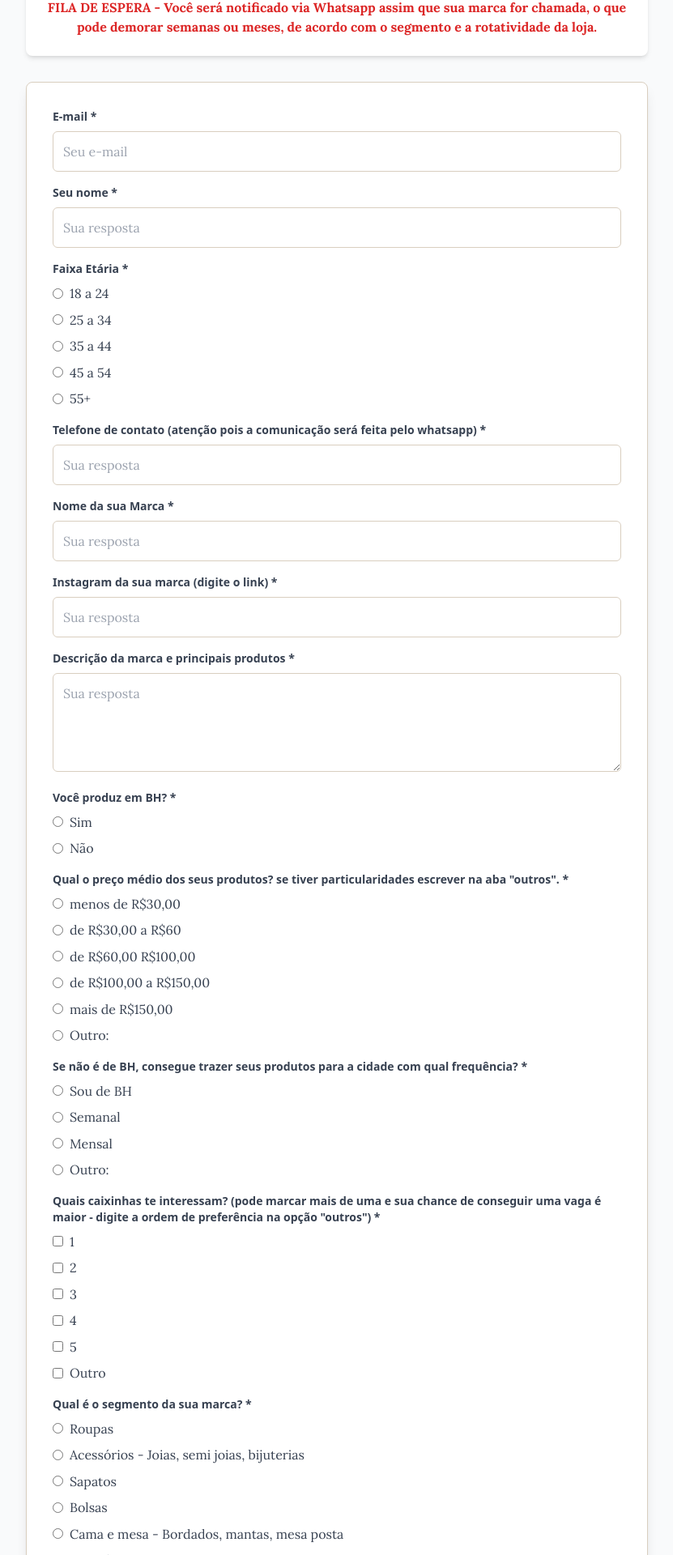
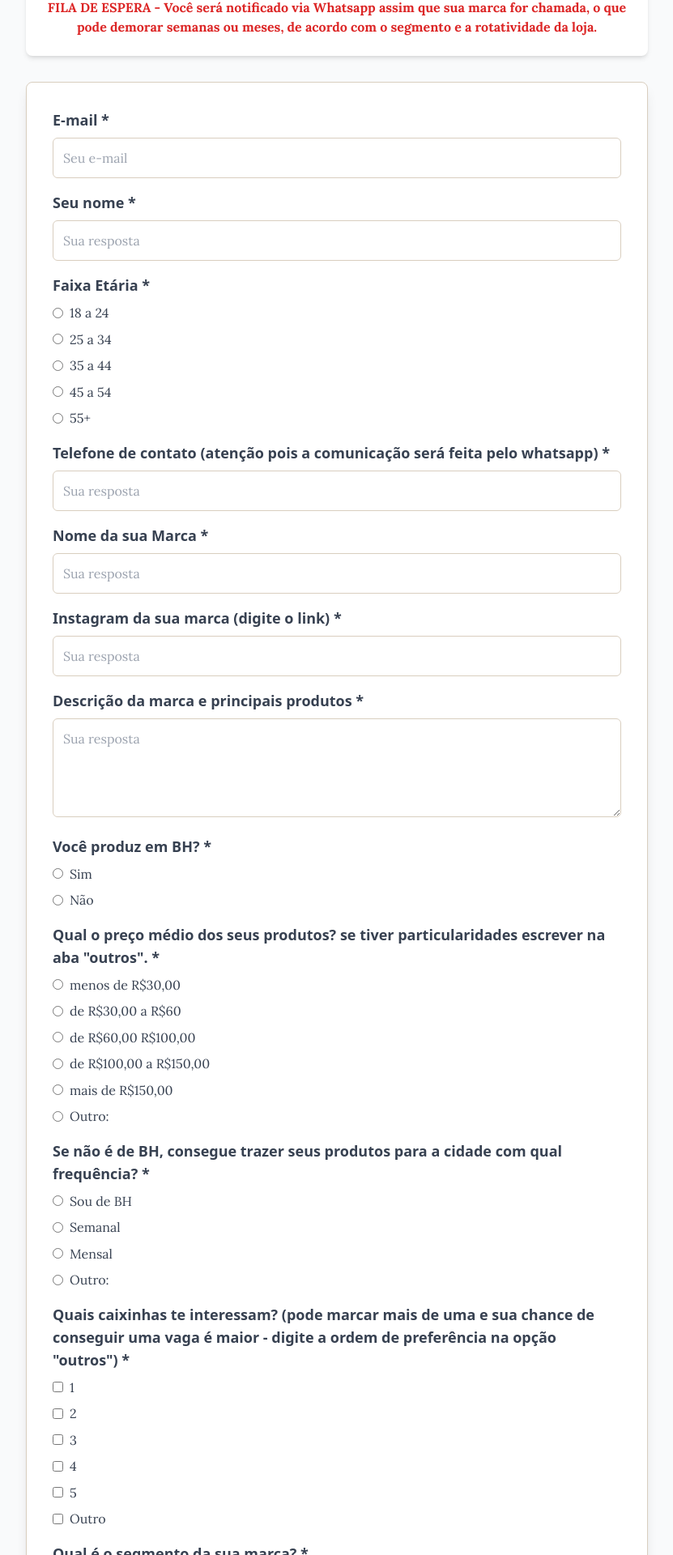
Before and after one commit to hugowenner/furdunco, a React (Create React App) app: page /inscricao in a window 1280 px wide. Shown: the part 1019-2939 px from the top of the page at 81% size, without its empty margins (224-1055 px from the left). Built offline with nearby package versions, Linux system fonts and the light colour scheme.

Commit message:
Alterado o tamanho da fonte na pagina dos formularios

```diff
--- a/src/pages/InscricaoPage.js
+++ b/src/pages/InscricaoPage.js
@@ -172,21 +172,21 @@ export default function InscricaoPage() {
 
                   {/* E-mail */}
                   <div className="mb-4">
-                    <label htmlFor="email" className="block text-gray-700 text-sm font-bold mb-2">E-mail *</label>
+                    <label htmlFor="email" className="block text-gray-700 text-lg font-bold mb-2">E-mail *</label>
                     <input type="email" name="email" id="email" placeholder="Seu e-mail" value={formData.email} onChange={handleChange} required className={`w-full p-3 rounded-md border ${errosCampos.email ? 'border-red-500 focus:ring-red-500' : 'border-brown-200 focus:ring-brown-500'} focus:outline-none focus:ring-2 font-lora`} />
                     {errosCampos.email && <p className="text-red-500 text-sm mt-1 font-lora">{errosCampos.email}</p>}
                   </div>
 
                   {/* Nome */}
                   <div className="mb-4">
-                    <label htmlFor="nome" className="block text-gray-700 text-sm font-bold mb-2">Seu nome *</label>
+                    <label htmlFor="nome" className="block text-gray-700 text-lg font-bold mb-2">Seu nome *</label>
                     <input type="text" name="nome" id="nome" placeholder="Sua resposta" value={formData.nome} onChange={handleChange} required className={`w-full p-3 rounded-md border ${errosCampos.nome ? 'border-red-500 focus:ring-red-500' : 'border-brown-200 focus:ring-brown-500'} focus:outline-none focus:ring-2 font-lora`} />
                     {errosCampos.nome && <p className="text-red-500 text-sm mt-1 font-lora">{errosCampos.nome}</p>}
                   </div>
 
                   {/* Faixa Etária */}
                   <div className="mb-4">
-                    <label className="block text-gray-700 text-sm font-bold mb-2">Faixa Etária *</label>
+                    <label className="block text-gray-700 text-lg font-bold mb-2">Faixa Etária *</label>
                     {['18 a 24', '25 a 34', '35 a 44', '45 a 54', '55+'].map(age => (
                       <div key={age} className="mb-2">
                         <label className="inline-flex items-center">
@@ -208,35 +208,35 @@ export default function InscricaoPage() {
 
                   {/* Telefone de contato */}
                   <div className="mb-4">
-                    <label htmlFor="telefone" className="block text-gray-700 text-sm font-bold mb-2">Telefone de contato (atenção pois a comunicação será feita pelo whatsapp) *</label>
+                    <label htmlFor="telefone" className="block text-gray-700 text-lg font-bold mb-2">Telefone de contato (atenção pois a comunicação será feita pelo whatsapp) *</label>
                     <input type="tel" name="telefone" id="telefone" placeholder="Sua resposta" value={formData.telefone} onChange={handleChange} required className={`w-full p-3 rounded-md border ${errosCampos.telefone ? 'border-red-500 focus:ring-red-500' : 'border-brown-200 focus:ring-brown-500'} focus:outline-none focus:ring-2 font-lora`} />
                     {errosCampos.telefone && <p className="text-red-500 text-sm mt-1 font-lora">{errosCampos.telefone}</p>}
                   </div>
 
                   {/* Nome da sua Marca */}
                   <div className="mb-4">
-                    <label htmlFor="nome_marca" className="block text-gray-700 text-sm font-bold mb-2">Nome da sua Marca *</label>
+                    <label htmlFor="nome_marca" className="block text-gray-700 text-lg font-bold mb-2">Nome da sua Marca *</label>
                     <input type="text" name="nome_marca" id="nome_marca" placeholder="Sua resposta" value={formData.nome_marca} onChange={handleChange} required className={`w-full p-3 rounded-md border ${errosCampos.nome_marca ? 'border-red-500 focus:ring-red-500' : 'border-brown-200 focus:ring-brown-500'} focus:outline-none focus:ring-2 font-lora`} />
                     {errosCampos.nome_marca && <p className="text-red-500 text-sm mt-1 font-lora">{errosCampos.nome_marca}</p>}
                   </div>
 
                   {/* Instagram da sua marca */}
                   <div className="mb-4">
-                    <label htmlFor="instagram_marca" className="block text-gray-700 text-sm font-bold mb-2">Instagram da sua marca (digite o link) *</label>
+                    <label htmlFor="instagram_marca" className="block text-gray-700 text-lg font-bold mb-2">Instagram da sua marca (digite o link) *</label>
                     <input type="url" name="instagram_marca" id="instagram_marca" placeholder="Sua resposta" value={formData.instagram_marca} onChange={handleChange} required className={`w-full p-3 rounded-md border ${errosCampos.instagram_marca ? 'border-red-500 focus:ring-red-500' : 'border-brown-200 focus:ring-brown-500'} focus:outline-none focus:ring-2 font-lora`} />
                     {errosCampos.instagram_marca && <p className="text-red-500 text-sm mt-1 font-lora">{errosCampos.instagram_marca}</p>}
                   </div>
 
                   {/* Descrição da marca e principais produtos */}
                   <div className="mb-4">
-                    <label htmlFor="descricao_marca" className="block text-gray-700 text-sm font-bold mb-2">Descrição da marca e principais produtos *</label>
+                    <label htmlFor="descricao_marca" className="block text-gray-700 text-lg font-bold mb-2">Descrição da marca e principais produtos *</label>
                     <textarea name="descricao_marca" id="descricao_marca" placeholder="Sua resposta" value={formData.descricao_marca} onChange={handleChange} required rows="4" className={`w-full p-3 rounded-md border ${errosCampos.descricao_marca ? 'border-red-500 focus:ring-red-500' : 'border-brown-200 focus:ring-brown-500'} focus:outline-none focus:ring-2 font-lora`} />
                     {errosCampos.descricao_marca && <p className="text-red-500 text-sm mt-1 font-lora">{errosCampos.descricao_marca}</p>}
                   </div>
 
                   {/* Você produz em BH? */}
                   <div className="mb-4">
-                    <label className="block text-gray-700 text-sm font-bold mb-2">Você produz em BH? *</label>
+                    <label className="block text-gray-700 text-lg font-bold mb-2">Você produz em BH? *</label>
                     {['Sim', 'Não'].map(option => (
                       <div key={option} className="mb-2">
                         <label className="inline-flex items-center">
@@ -258,7 +258,7 @@ export default function InscricaoPage() {
 
                   {/* Qual o preço médio dos seus produtos? */}
                   <div className="mb-4">
-                    <label className="block text-gray-700 text-sm font-bold mb-2">Qual o preço médio dos seus produtos? se tiver particularidades escrever na aba "outros". *</label>
+                    <label className="block text-gray-700 text-lg font-bold mb-2">Qual o preço médio dos seus produtos? se tiver particularidades escrever na aba "outros". *</label>
                     {['menos de R$30,00', 'de R$30,00 a R$60', 'de R$60,00 R$100,00', 'de R$100,00 a R$150,00', 'mais de R$150,00', 'Outro:'].map(price => (
                       <div key={price} className="mb-2">
                         <label className="inline-flex items-center">
@@ -291,7 +291,7 @@ export default function InscricaoPage() {
 
                   {/* Se não é de BH, consegue trazer seus produtos para a cidade com qual frequência? */}
                   <div className="mb-4">
-                    <label className="block text-gray-700 text-sm font-bold mb-2">Se não é de BH, consegue trazer seus produtos para a cidade com qual frequência? *</label>
+                    <label className="block text-gray-700 text-lg font-bold mb-2">Se não é de BH, consegue trazer seus produtos para a cidade com qual frequência? *</label>
                     {['Sou de BH', 'Semanal', 'Mensal', 'Outro:'].map(freq => (
                       <div key={freq} className="mb-2">
                         <label className="inline-flex items-center">
@@ -324,7 +324,7 @@ export default function InscricaoPage() {
 
                   {/* Quais caixinhas te interessam? */}
                   <div className="mb-4">
-                    <label className="block text-gray-700 text-sm font-bold mb-2">Quais caixinhas te interessam? (pode marcar mais de uma e sua chance de conseguir uma vaga é maior - digite a ordem de preferência na opção "outros") *</label>
+                    <label className="block text-gray-700 text-lg font-bold mb-2">Quais caixinhas te interessam? (pode marcar mais de uma e sua chance de conseguir uma vaga é maior - digite a ordem de preferência na opção "outros") *</label>
                     {['1', '2', '3', '4', '5', 'Outro'].map(box => (
                       <div key={box} className="mb-2">
                         <label className="inline-flex items-center">
@@ -356,7 +356,7 @@ export default function InscricaoPage() {
 
                   {/* Qual é o segmento da sua marca? */}
                   <div className="mb-4">
-                    <label className="block text-gray-700 text-sm font-bold mb-2">Qual é o segmento da sua marca? *</label>
+                    <label className="block text-gray-700 text-lg font-bold mb-2">Qual é o segmento da sua marca? *</label>
                     {['Roupas', 'Acessórios - Joias, semi joias, bijuterias', 'Sapatos', 'Bolsas', 'Cama e mesa - Bordados, mantas, mesa posta', 'Cosméticos', 'Decoração', 'Pintura', 'Utilitários', 'Outro:'].map(segment => (
                       <div key={segment} className="mb-2">
                         <label className="inline-flex items-center">
@@ -389,7 +389,7 @@ export default function InscricaoPage() {
 
                   {/* Diga em poucas palavras porquê você quer vender com a gente no Furdunço? */}
                   <div className="mb-8">
-                    <label htmlFor="porque_vender" className="block text-gray-700 text-sm font-bold mb-2">Diga em poucas palavras porquê você quer vender com a gente no Furdunço? *</label>
+                    <label htmlFor="porque_vender" className="block text-gray-700 text-lg font-bold mb-2">Diga em poucas palavras porquê você quer vender com a gente no Furdunço? *</label>
                     <textarea name="porque_vender" id="porque_vender" placeholder="Sua resposta" value={formData.porque_vender} onChange={handleChange} required rows="4" className={`w-full p-3 rounded-md border ${errosCampos.porque_vender ? 'border-red-500 focus:ring-red-500' : 'border-brown-200 focus:ring-brown-500'} focus:outline-none focus:ring-2 font-lora`} />
                     {errosCampos.porque_vender && <p className="text-red-500 text-sm mt-1 font-lora">{errosCampos.porque_vender}</p>}
                   </div>
```
